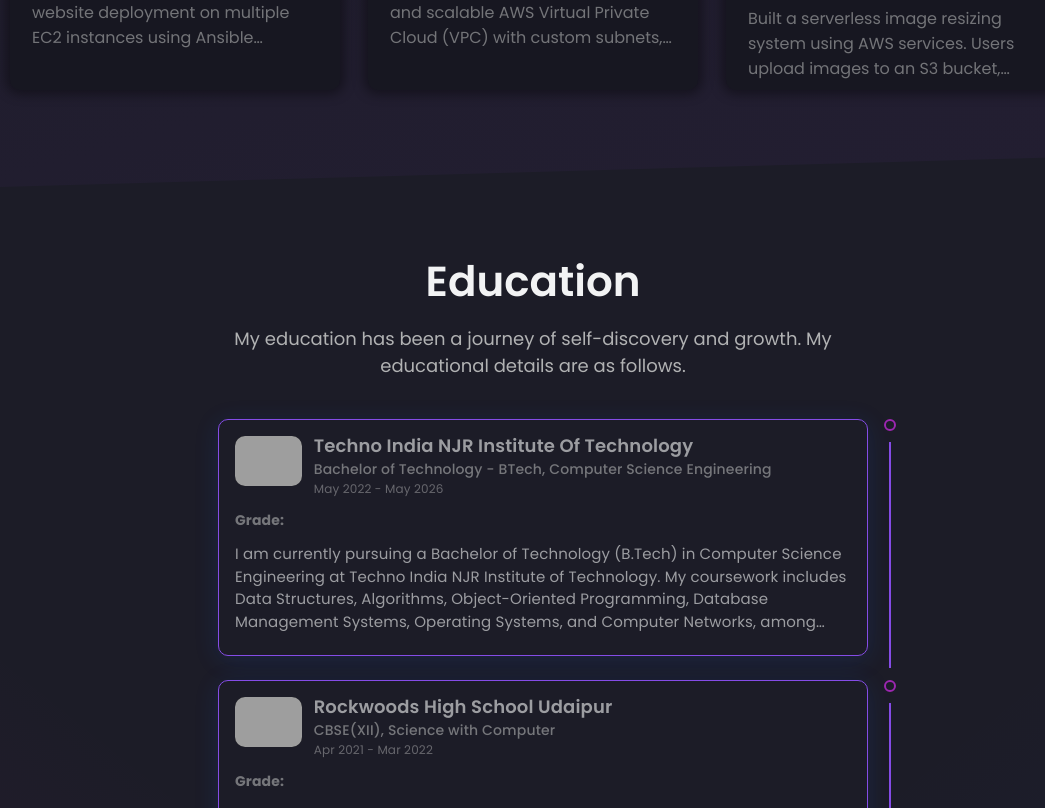
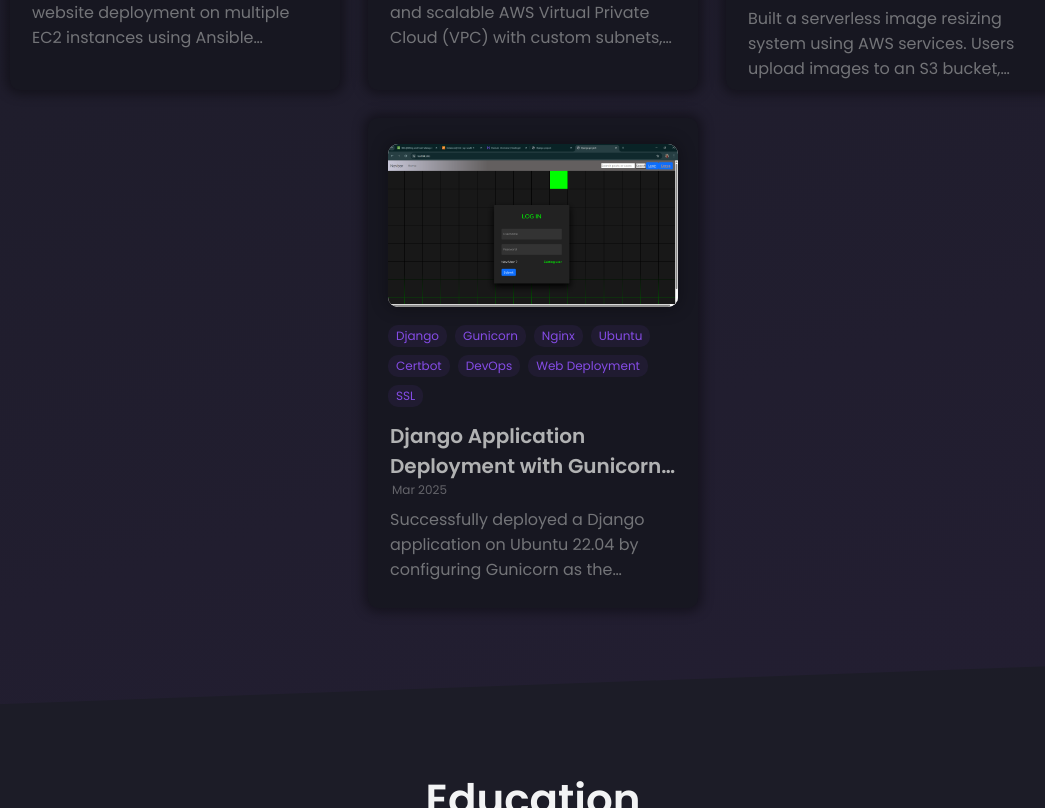
Before and after one commit to Kartikk-26/Deployed-Portfolio, a React (Create React App) app: page / in a window 1280 px wide. Shown: the part 5196-6004 px from the top of the page, without its empty margins (107-1152 px from the left). Built offline with nearby package versions, Linux system fonts and the light colour scheme; grey boxes are pictures that could not be loaded.

Commit message:
Updated Projects & Applications

```diff
--- a/src/data/constants.js
+++ b/src/data/constants.js
@@ -421,11 +421,14 @@
   "id": 3,
   "title": "Personal Portfolio Website",
   "date": "Mar 2025",
-  "description": "Designed and developed a responsive portfolio website using React.js to showcase my projects, skills, and experience. Deployed on Netlify for seamless performance, scalability, and fast global access. Integrated smooth navigation, animations, and a modern UI/UX design.",
+  "description": "Designed and developed a responsive portfolio website using React.js to showcase my projects, skills, and experience. Deployed using AWS EC2 for enhanced control and scalability, and secured with Certbot and SSL certification for a safe browsing experience. Integrated smooth navigation, animations, and a modern UI/UX design.",
   "image": "/Portfolio.jpg",
   "tags": [
       "React.js",
       "Netlify",
+      "AWS EC2",
+      "Certbot",
+      "SSL",
       "Portfolio",
       "Front-End Development",
       "JavaScript",
@@ -437,7 +440,7 @@
   ],
   "category": "web",
   "github": "https://github.com/Kartikk-26",
-  "webapp": "https://kartikjain.netlify.app/"
+  "webapp": "https://new.kartikk.site/"
 },
 {
   "id": 4,
@@ -547,7 +550,28 @@
   "category": "cloud",
   "github": "https://github.com/Kartikk-26/AWS-AutoResize-Transfer-System.git",
   "webapp": "https://kartik.sbs/"
+},
+{
+  "id": 9,
+  "title": "Django Application Deployment with Gunicorn and Nginx",
+  "date": "Mar 2025",
+  "description": "Successfully deployed a Django application on Ubuntu 22.04 by configuring Gunicorn as the application server and Nginx as the reverse proxy. The project involved setting up a secure, scalable, and production-ready environment with systemd for managing Gunicorn, UFW for firewall security, and Certbot for enabling HTTPS. This process improved application performance, ensured security, and optimized resource management.",
+  "image": "/Django_deployment.png",
+  "tags": [
+    "Django",
+    "Gunicorn",
+    "Nginx",
+    "Ubuntu",
+    "Certbot",
+    "DevOps",
+    "Web Deployment",
+    "SSL"
+  ],
+  "category": "web",
+  "github": "https://github.com/Kartikk-26/Django-Application-Deployment-on-EC2.git",
+  "webapp": "https://kartik.sbs/"
 }
+
 
 
 
```
Also changed, not shown: Django_deployment.png (added), public/Django_deployment.png (added).
